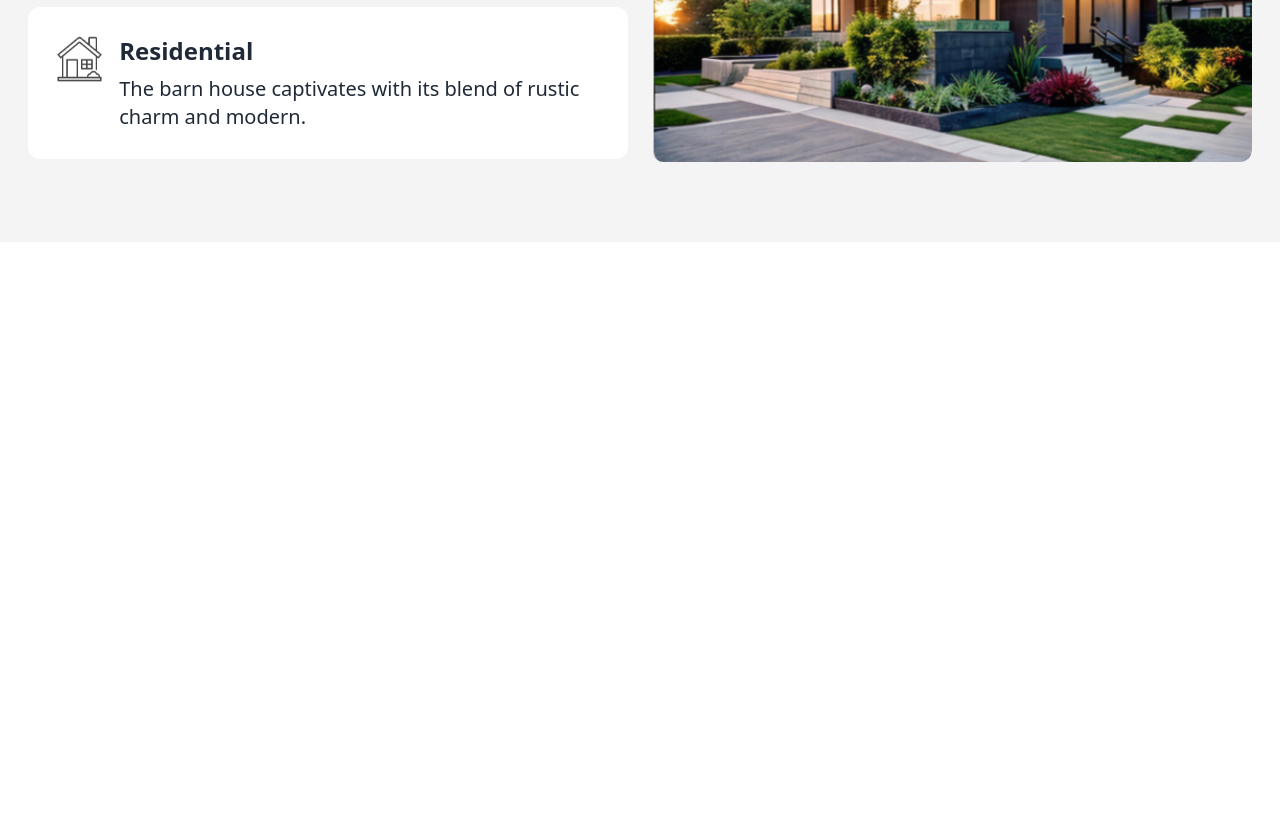
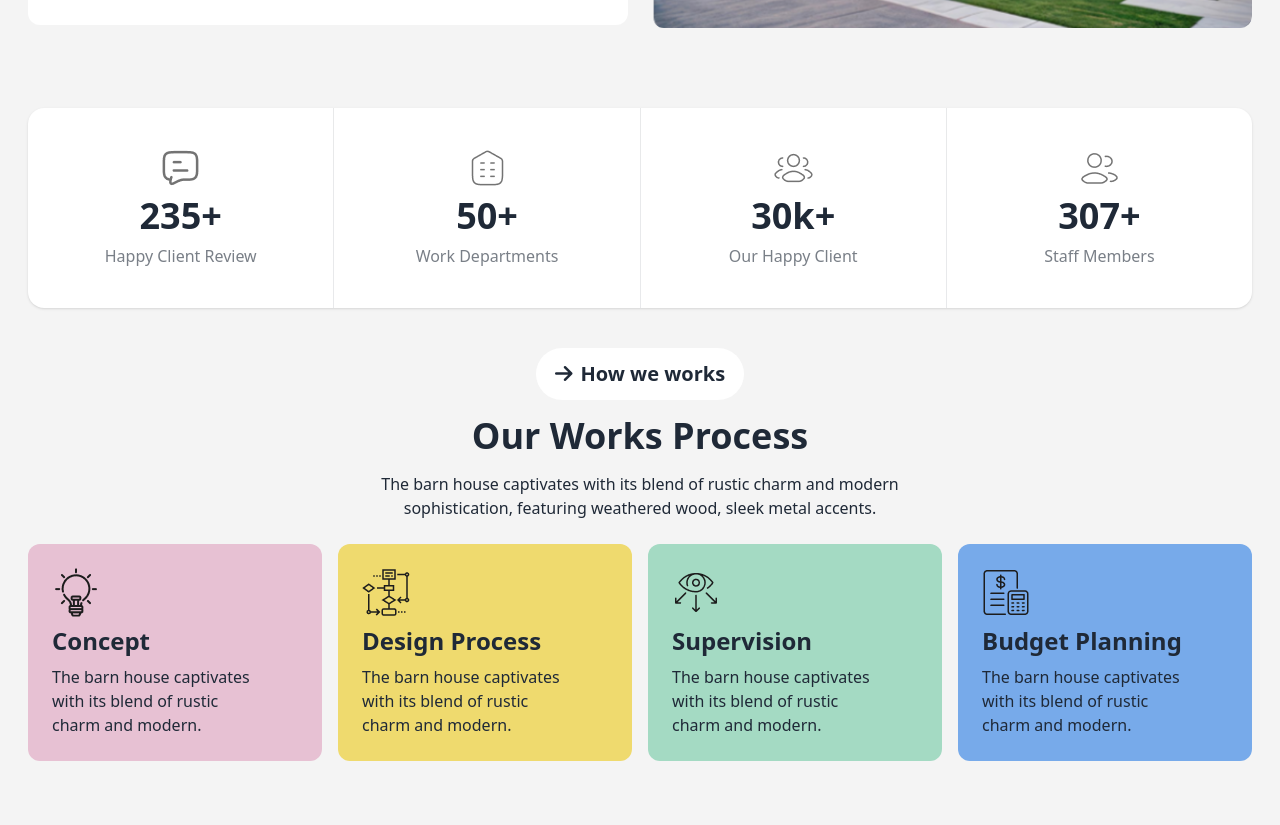
Before and after one commit to gs-shaykot/ASSIGNMENT-3, a plain HTML site: page index.html in a window 1280 px wide. Shown: the part 1361-2186 px from the top of the page. Before the commit the page ends 1603 px from the top, so only its background shows below. Drawn offline with nearby package versions, Linux system fonts and the light colour scheme.

Commit message:
work process section

```diff
--- a/index.html
+++ b/index.html
@@ -90,7 +90,7 @@
 
                 <!-- HERO SECTION -->
                 <div class="banner_wrapper">
-                    <div class="hero block min-h-screen">
+                    <div class="hero block">
                         <div class="banner_img flex justify-center items-center">
                             <img src="img/banner.png" alt="">
                         </div>
@@ -121,11 +121,15 @@
     </div>
 
     <div class="w-full bg-[#f4f4f4]">
-        <div class="w-11/12 md:w-auto md:container mx-auto ">
-            <div class="about py-10 lg:py-20 lg:flex lg:gap-6 lg:items-start lg:p-7">
+        <div class="w-11/12 md:w-auto md:container mx-auto  lg:px-7 ">
+
+            <!-- ABOUT SECTION -->
+
+            <div class="about py-10 lg:py-20 lg:flex lg:gap-6 lg:items-start">
                 <div class="content flex flex-col items-center lg:items-start mx-auto lg:flex-1">
 
-                    <button class="relative bg-white font-semibold mb-7 px-5 py-3 rounded-[50px] text-xl w-40 lg:before:absolute lg:before:content-[''] lg:before:bg-[url('/img/arrow.png')] lg:before:bg-no-repeat lg:before:bg-center lg:before:w-[150px] lg:before:h-[50px] lg:before:-top-[50px] lg:before:right-[-30px] lg:before:transform lg:before:-translate-x-1/2">
+                    <button
+                        class="relative bg-white font-semibold mb-7 px-5 py-3 rounded-[50px] text-xl w-40 lg:before:absolute lg:before:content-[''] lg:before:bg-[url('/img/arrow.png')] lg:before:bg-no-repeat lg:before:bg-center lg:before:w-[150px] lg:before:h-[50px] lg:before:-top-[50px] lg:before:right-[-30px] lg:before:transform lg:before:-translate-x-1/2">
                         <i class="mr-2 fa-solid fa-arrow-right"></i>About Us
                     </button>
 
@@ -159,17 +163,117 @@
                     style="background-image: url(img/Rectangle.png)">
                 </div>
             </div>
-        </div>
-    </div>
 
-    <div class="w-full bg-[#f4f4f4]">
-        <div class="w-11/12 md:w-auto md:container mx-auto ">
+            <!-- STATUS -->
+
+            <div class="status">
+                <div class="flex flex-col lg:flex-row mb-10 shadow stats w-full">
+
+                    <div class="flex flex-col items-center justify-center py-10 stat text-center mb-5 md:mb-0">
+                        <div class="stat-figure text-secondary">
+                            <img src="img/icon1.png" alt="">
+                        </div>
+                        <div class="">
+                            <div class="stat-value my-2">235+</div>
+                            <div class="stat-desc text-base">Happy Client Review</div>
+                        </div>
+                    </div>
+
+
+                    <div class="stat flex flex-col items-center justify-center text-center mb-5 md:mb-0">
+                        <div class="stat-figure text-secondary">
+                            <img src="img/icon2.png" alt="">
+                        </div>
+                        <div class="">
+                            <div class="stat-value my-2">50+</div>
+                            <div class="stat-desc text-base">Work Departments</div>
+                        </div>
+                    </div>
+
+
+                    <div class="stat flex flex-col items-center justify-center text-center mb-5 md:mb-0">
+                        <div class="stat-figure text-secondary">
+                            <img src="img/icon3.png" alt="">
+                        </div>
+                        <div class="">
+                            <div class="stat-value my-2">30k+</div>
+                            <div class="stat-desc text-base">Our Happy Client</div>
+                        </div>
+                    </div>
+
+
+                    <div class="stat flex flex-col items-center justify-center text-center mb-10 md:mb-0">
+                        <div class="stat-figure text-secondary">
+                            <img src="img/icon4.png" alt="">
+                        </div>
+                        <div class="">
+                            <div class="stat-value my-2">307+</div>
+                            <div class="stat-desc text-base">Staff Members</div>
+                        </div>
+                    </div>
+
+
+                </div>
+            </div>
+
+            <!-- WORK PROCESS -->
+
+            <div>
+
+                <div class="tittle flex flex-col items-center justify-center">
+                    <button class="bg-white font-semibold mb-4 px-2 py-3 relative rounded-[50px] text-xl w-52">
+                        <i class="mr-2 fa-solid fa-arrow-right"></i>How we works
+                    </button>
+                    <h2 class="text-3xl md:text-4xl font-bold mb-4">Our Works Process</h2>
+                    <p class="w-auto lg:w-6/12 text-center mb-6">The barn house captivates with its blend of rustic
+                        charm and modern sophistication, featuring weathered wood, sleek metal accents.</p>
+                </div>
+
+                <div class="grid grid-cols-1 lg:grid-cols-4 gap-4 pb-16">
+                    <div class="card1 bg-[#e7c1d3] p-6 rounded-xl">
+                        <div class="mb-2">
+                            <img src="img/concept.png" alt="">
+                        </div>
+                        <div class="work_content">
+                            <h2 class="mb-2 text-2xl font-bold">Concept</h2>
+                            <p class="lg:w-10/12">The barn house captivates with its blend of rustic charm and modern.</p>
+                        </div>
+                    </div>
+                    <div class="card2 bg-[#efda6e] p-6 rounded-xl">
+                        <div class="mb-2">
+                            <img src="img/flow-chart.png" alt="">
+                        </div>
+                        <div class="work_content">
+                            <h2 class="mb-2 text-2xl font-bold">Design Process</h2>
+                            <p class="lg:w-10/12">The barn house captivates with its blend of rustic charm and modern.</p>
+                        </div>
+                    </div>
+                    <div class="card3 bg-[#a4dac3] p-6 rounded-xl">
+                        <div class="mb-2">
+                            <img src="img/vision.png" alt="">
+                        </div>
+                        <div class="work_content">
+                            <h2 class="mb-2 text-2xl font-bold">Supervision</h2>
+                            <p class="lg:w-10/12">The barn house captivates with its blend of rustic charm and modern.</p>
+                        </div>
+                    </div>
+                    <div class="card4 bg-[#77aaea] p-6 rounded-xl">
+                        <div class="mb-2">
+                            <img src="img/budget-planning.png" alt="">
+                        </div>
+                        <div class="work_content">
+                            <h2 class="mb-2 text-2xl font-bold">Budget Planning</h2>
+                            <p class="lg:w-10/12">The barn house captivates with its blend of rustic charm and modern.</p>
+                        </div>
+                    </div>
+                </div>
+
+            </div>
 
         </div>
     </div>
 
 
-
 </body>
 
 </html>
```
Also changed, not shown: img/Vector.png (deleted), img/icon1.png (added), img/icon2.png (added), img/icon3.png (added), img/icon4.png (added).
